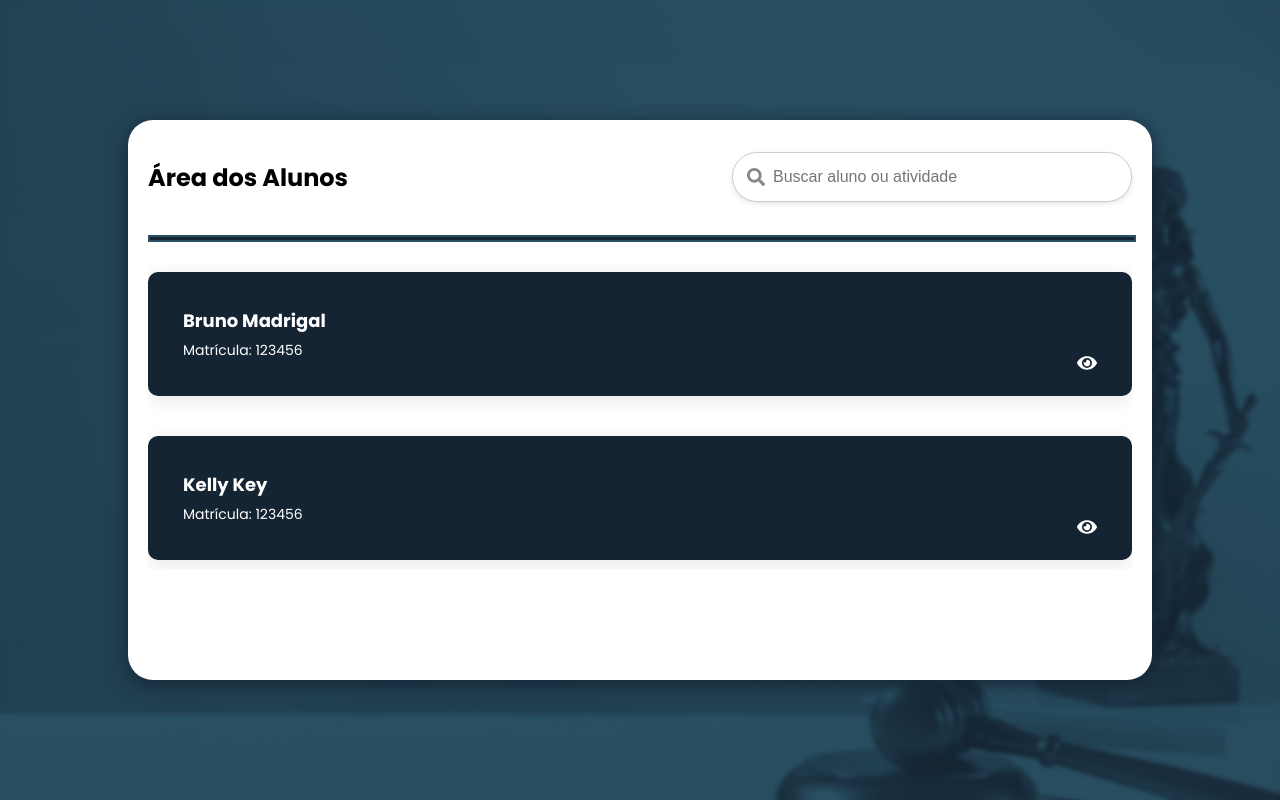
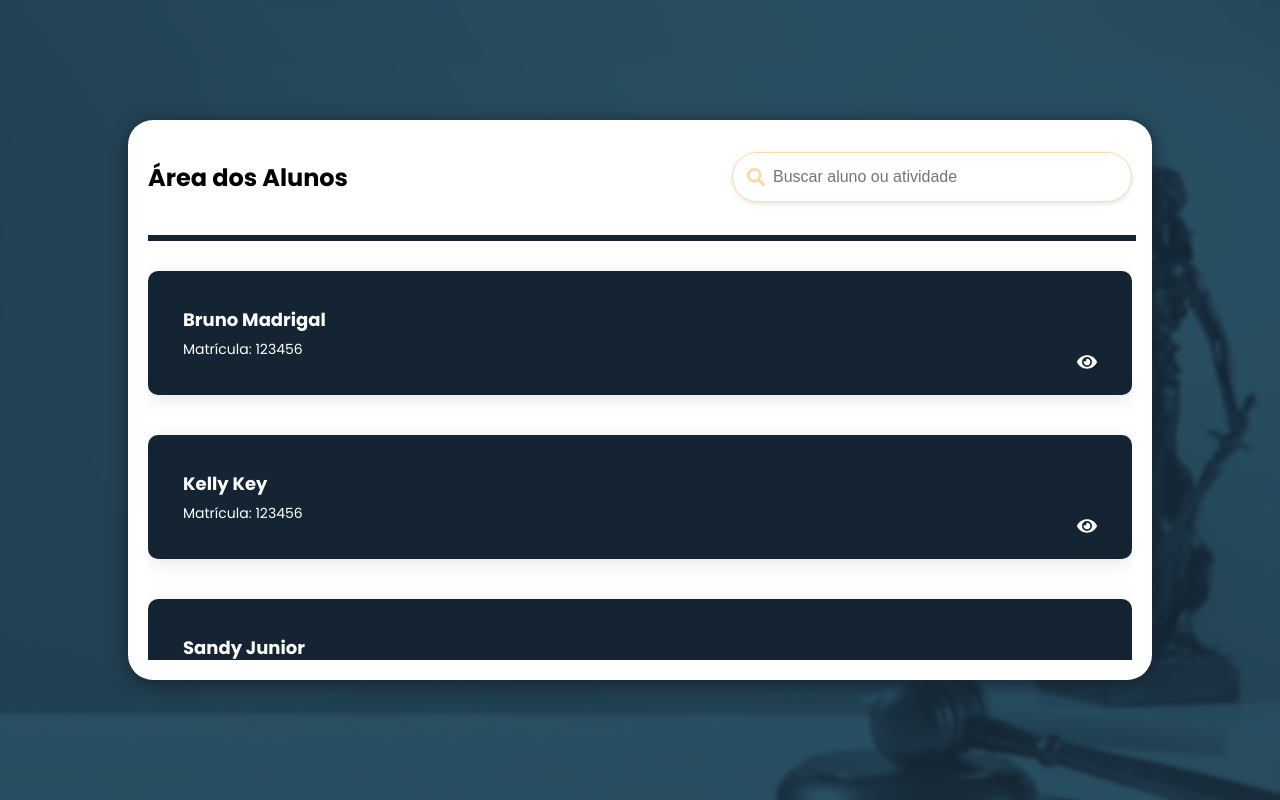
Before and after one commit to NotaJuris/frontend-notajuris, a React (Create React App) app: page /AdminStudents in a window 1280 px wide. Built offline with nearby package versions, Linux system fonts and the light colour scheme.

Commit message:
css ajusdtments

```diff
--- a/src/screens/AdminStudents.css
+++ b/src/screens/AdminStudents.css
@@ -27,7 +27,7 @@
 .search-bar {
     width: 100%;
     padding: 10px 40px; /* Ajusta o padding para alinhar o placeholder */
-    border: 1px solid #ccc;
+    border: 1px solid #fad9a6;
     border-radius: 25px;
     font-size: 16px;
     box-sizing: border-box;
@@ -38,7 +38,7 @@
     right: 15px; /* Ajuste conforme necessário */
     top: 50%;
     transform: translateY(-50%);
-    color: #888;
+    color: #fad9a6;
     font-size: 18px;
 }
 
@@ -84,7 +84,7 @@
 
 .divider {
     width: 100%;
-    border: 2px solid #295264;
+    border: 2px solid #142433;
     margin: 20px 0;
 }
 
--- a/src/screens/AdminStudents.jsx
+++ b/src/screens/AdminStudents.jsx
@@ -21,6 +21,16 @@ const AdminStudents = () => {
           { id: 2, name: 'Atividade 2', description: 'Descrição da Atividade 2', attachment: 'Anexo 2' }
         ],
       },
+      {
+        name: 'Sandy Junior',
+        registration: '9876543',
+        activities: [
+            {id: 1, name: 'Atividade 1', description: 'Descrição da Atividade 1', attachment: 'Anexo 1' },
+            {id: 2, name: 'Atividade 2', description: 'Descrição da Atividade 2', attachment: 'Anexo 2' },
+            {id: 2, name: 'Atividade 2', description: 'Descrição da Atividade 2', attachment: 'Anexo 2' },
+            {id: 2, name: 'Atividade 2', description: 'Descrição da Atividade 2', attachment: 'Anexo 2' },
+        ]
+      }
 
   ];
 
```
